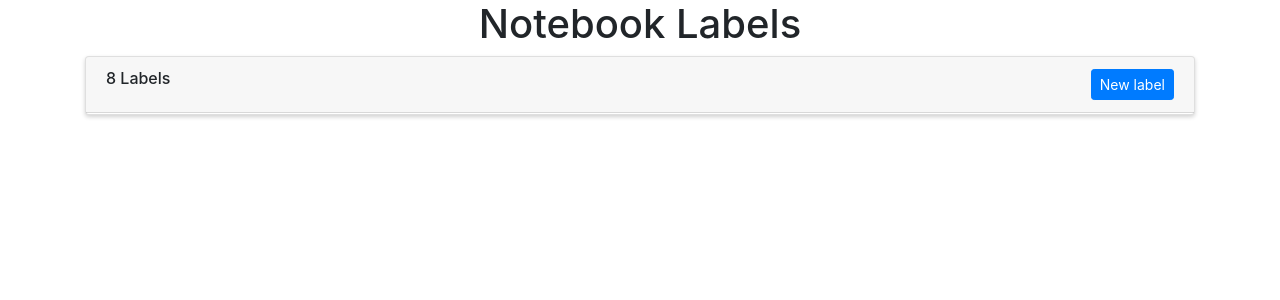
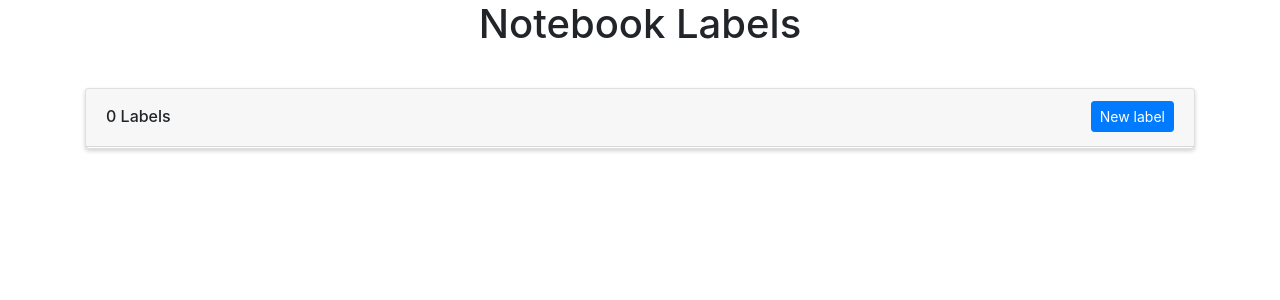
Before and after one commit to rrickgauer/notebooks, a PHP site: page /notebook-labels.php in a window 1280 px wide. Shown: the part 56-356 px from the top of the page. Run offline with PHP 8.4, Linux system fonts and the light colour scheme; the visitor is signed in with stand-in values (Sample User, id 1); data that the repository does not hold is empty; a stand-in replaces the project's code that opens the database connection; style sheets or scripts are compiled from the project's sources; some libraries are stand-ins or nearby versions.

Commit message:
add some styling

```diff
--- a/src/DB.php
+++ b/src/DB.php
@@ -65,7 +65,8 @@ class DB {
     u.email as email,
     u.date_created as date_created,
     DATE_FORMAT(u.date_created, "%c/%d/%Y") as date_created_display,
-    (SELECT count(n.id) FROM Notebooks n WHERE n.user_id= u.id) AS count_notebooks
+    (SELECT COUNT(n.id) FROM Notebooks n WHERE n.user_id = u.id) AS count_notebooks,
+    (SELECT COUNT(nl.id) FROM Notebook_Labels nl WHERE nl.user_id = u.id) AS count_labels
     FROM Users u
     WHERE u.id = :userID
     LIMIT 1';
--- a/src/css/style.css
+++ b/src/css/style.css
@@ -288,9 +288,13 @@
     display: none;
   }
 }
+.card-notebook-labels {
+  margin-top: 40px;
+}
 .card-notebook-labels .card-header .top {
   display: flex;
   justify-content: space-between;
+  align-items: baseline;
 }
 .card-notebook-labels .card-body {
   padding: 0;
--- a/src/css/style.scss
+++ b/src/css/style.scss
@@ -321,9 +321,12 @@
 
 .card-notebook-labels {
 
+  margin-top: 40px;
+
   .card-header .top {
     display: flex;
     justify-content: space-between;
+    align-items: baseline;
   }
 
   .card-body {
--- a/src/notebook-labels.php
+++ b/src/notebook-labels.php
@@ -8,8 +8,7 @@ if (!isset($_SESSION['userID'])) {
 }
 
 require_once('DB.php');
-
-// $user = DB::getUser($_SESSION['userID'])->fetch(PDO::FETCH_ASSOC);
+$user = DB::getUser($_SESSION['userID'])->fetch(PDO::FETCH_ASSOC);
 ?>
 
 
@@ -27,13 +26,10 @@ require_once('DB.php');
   <div class="container-md">
     <h1 class="text-center">Notebook Labels</h1>
 
-
-
-
     <div class="card card-notebook-labels">
       <div class="card-header">
         <div class="top">
-        <h6>8 Labels</h6>
+        <h6><?php echo $user['count_labels']; ?> Labels</h6>
         <button type="button" class="btn btn-sm btn-primary" data-toggle="collapse" data-target=".new-label-section">New label</button>
         </div>
 
```
Also changed, not shown: 1 other file.
